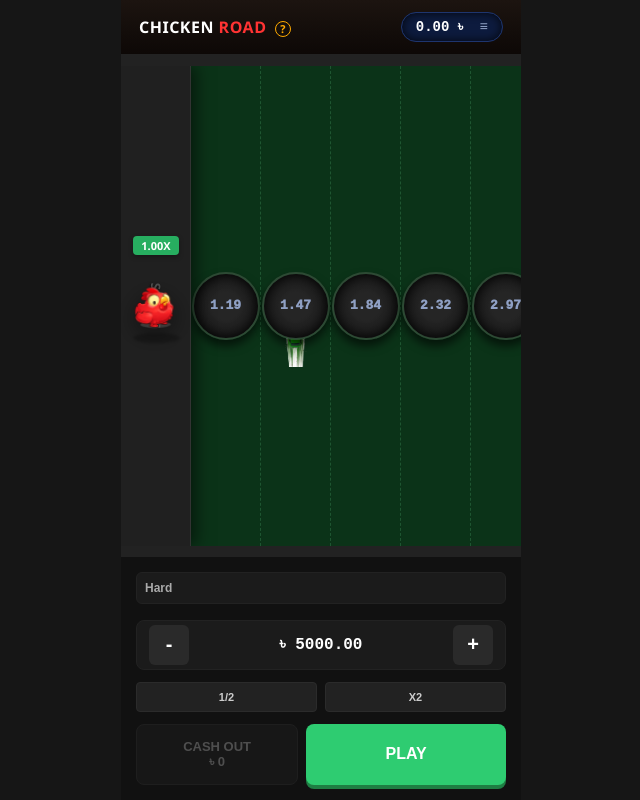
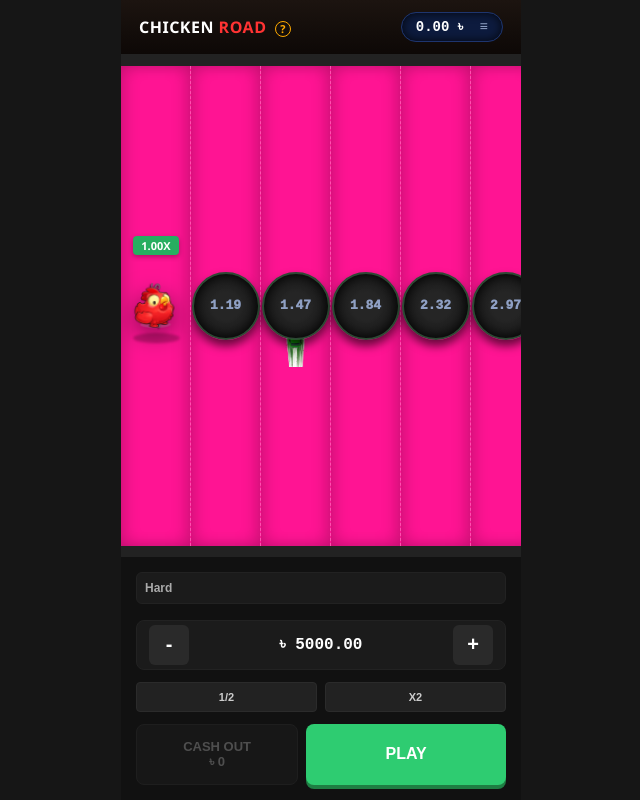
Before and after one commit to dalowerhossain229-lang/Chicken-road2, a website: page index.html in a window 1280 px wide. Shown: the whole page, without its empty margins (319-959 px from the left). Drawn offline with nearby package versions, Linux system fonts and the light colour scheme; no server answers.

Commit message:
Update style.css

```diff
--- a/style.css
+++ b/style.css
@@ -137,19 +137,20 @@ body {
     will-change: transform !important;
 }
 
-/* 🚧 [পাকা রাস্তার লেনের ডিজাইন - প্রতিটা লেনের উইডথ ৭০ পিক্সেল ফিক্সড লকিং যাতে জ্যাম না লাগে] */
+/* 🚧 [🔒 ওস্তাদ! পাকা রাস্তার লেনগুলোকে এক ঝটকায় ইন্টারন্যাশনাল ডিপ পিংক ক্যাসিনো থিমে ১০০% লক 🔒] */
 .column, .road-lane {
     width: 70px !important;
-    min-width: 70px !important; /* 👈 ওস্তাদ! এটি লেনের ৭০ পিক্সেল সাইজ কড়া লক রাখবে, রাস্তা কখনো চিপসে ছোট হবে না ভাই ভাই! */
+    min-width: 70px !important; /* লেনের ৭০ পিক্সেল সাইজ কড়া লক থাকবে ভাই ভাই */
     height: 100%;
-    border-right: 1px dashed #1e5631;
+    border-right: 1px dashed rgba(255, 255, 255, 0.25) !important; /* 👈 ওস্তাদ! ডিপ পিংকের ওপর সাদা ড্যাশড বর্ডার লাইন চমৎকার ফুটবে! */
     position: relative;
-    flex-shrink: 0 !important; /* জ্যাম খেয়ে সঙ্কুচিত হওয়া ১০০% বন্ধ ভাই! */
+    flex-shrink: 0 !important;
     display: flex !important;
     flex-direction: column !important;
     align-items: center !important;
     justify-content: center !important;
-    background-color: #0b3318;
+    background-color: #ff1493 !important; /* 👈 ওস্তাদ! এক্কেবারে জেনুইন কিংস অফিশিয়াল ১০০০০০০% খাঁটি ডিপ পিংক (Deep Pink) কালার লক! */
+    box-shadow: inset -5px 0 15px rgba(0, 0, 0, 0.15), inset 5px 0 15px rgba(0, 0, 0, 0.15) !important; /* ৩D রাস্তার রিয়েল ক্যাসিনো ফিল ভাই ভাই */
 }
 
 
```
